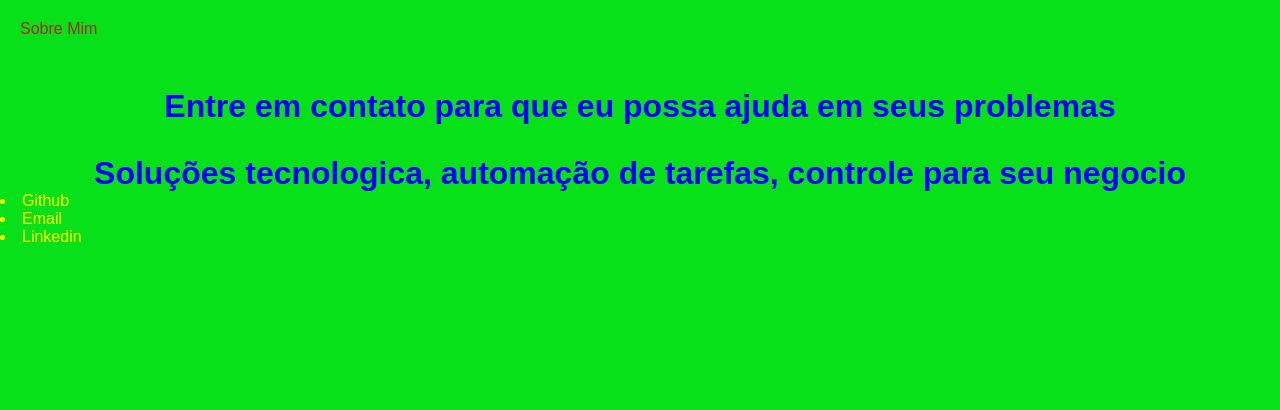
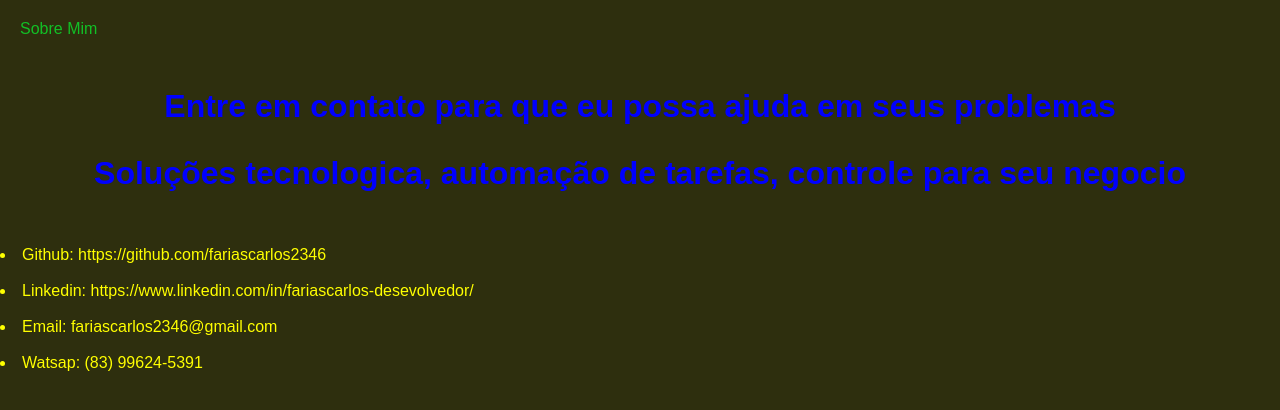
Before and after one commit to fariascarlos2346/desenwebportfolio, a plain HTML site: page contact.html in a window 1280 px wide. Drawn offline with Linux system fonts and the light colour scheme.

Commit message:
Cores novas, mais campos no contact e project

```diff
--- a/contact.html
+++ b/contact.html
@@ -17,8 +17,15 @@
    </nav>
    <h1>Entre em contato para que eu possa ajuda em seus problemas</h1>
    <h1>Soluções tecnologica, automação de tarefas, controle para seu negocio</h1>
-   <li>Github</li>
-   <li>Email</li>
-   <li>Linkedin</li>
+   <br>
+   <br>
+   <br>
+   <li>Github: https://github.com/fariascarlos2346</li>
+   <br>
+   <li>Linkedin: https://www.linkedin.com/in/fariascarlos-desevolvedor/</li>
+   <br>
+   <li>Email: fariascarlos2346@gmail.com</li>
+   <br>
+   <li>Watsap: (83) 99624-5391</li>
 </body>
 </html>
--- a/styles.css
+++ b/styles.css
@@ -6,7 +6,7 @@
 }
 
 body {
-   background-color: rgb(8, 224, 26);
+   background-color: rgb(46, 47, 14);
    color: yellow;
    font-family: Arial, Helvetica, sans-serif;
 }
@@ -20,7 +20,7 @@ ul {
 }
 
 a {
-   color: brown;
+   color: rgb(18, 192, 38);
    text-decoration: none;
 }
 
```
Also changed, not shown: project.html (+15 -0 lines).
